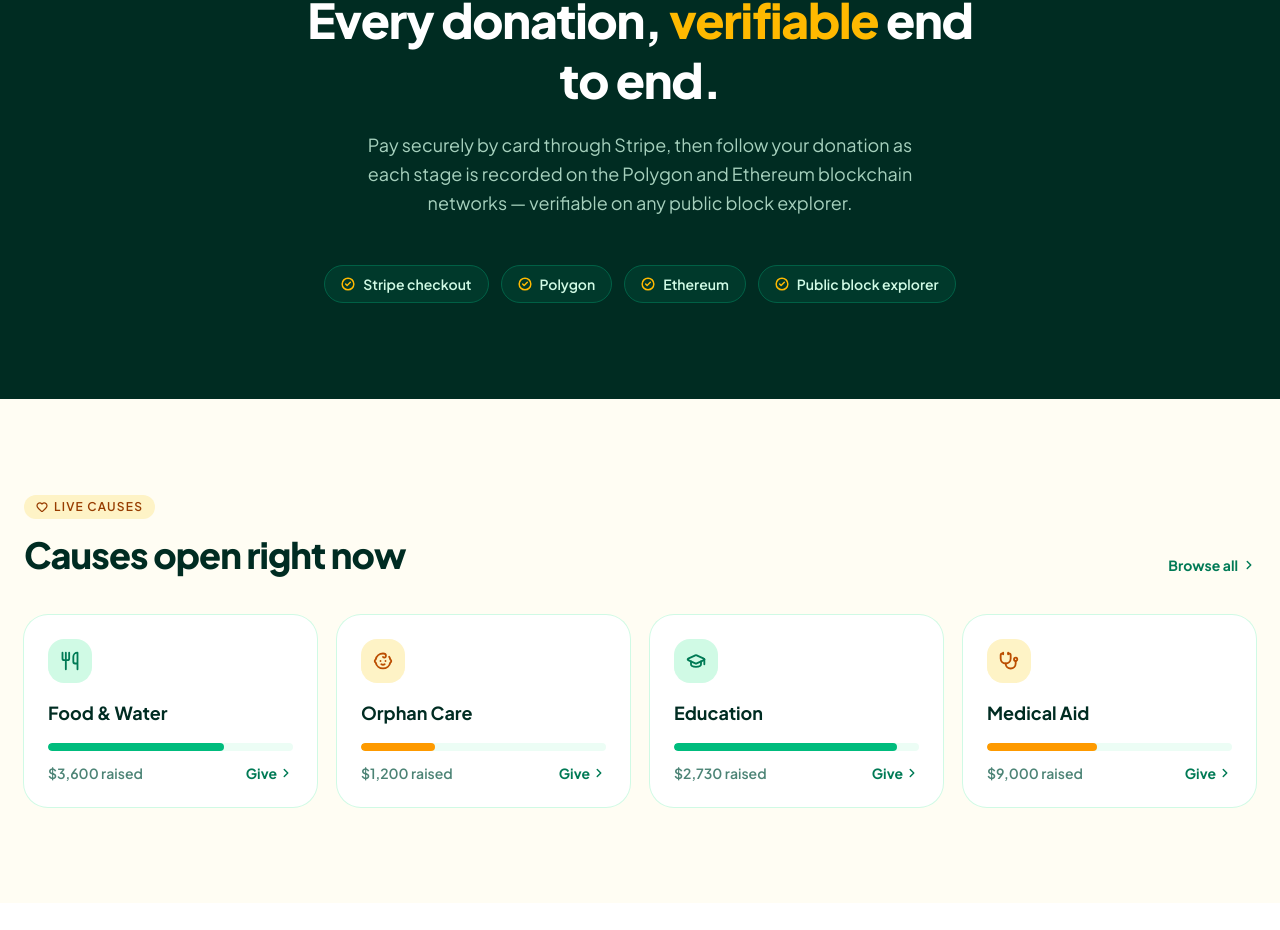
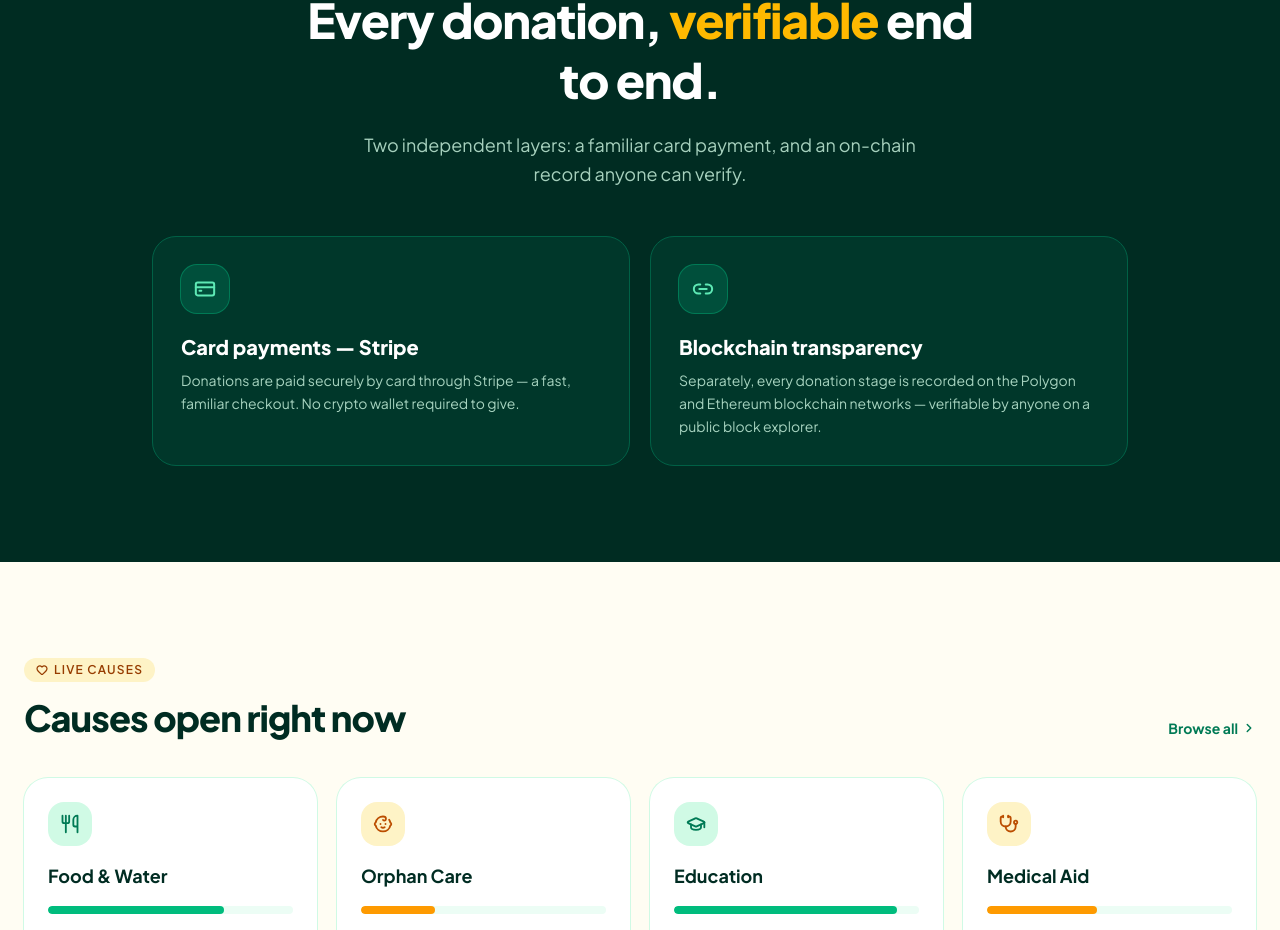
Before and after one commit to donatelink/fyp-donate-link, a Next.js app: page / in a window 1280 px wide. Shown: the part 3140-4070 px from the top of the page. Built offline with nearby package versions, Linux system fonts and the light colour scheme.

Commit message:
Split on-chain section into separate Stripe + blockchain cards
Co-Authored-By: Claude Opus 4.8 (1M context) <noreply@anthropic.com>

```diff
--- a/pages/index.jsx
+++ b/pages/index.jsx
@@ -9,6 +9,7 @@ import {
   CheckCircle2,
   ChevronRight,
   Clock,
+  CreditCard,
   Droplets,
   FileText,
   Globe,
@@ -381,7 +382,6 @@ function Features() {
 }
 
 function Blockchain() {
-  const networks = ["Stripe checkout", "Polygon", "Ethereum", "Public block explorer"];
   return (
     <section id="chain" className="bg-emerald-950">
       <div className="mx-auto max-w-5xl px-6 py-24 text-center">
@@ -392,19 +392,30 @@ function Blockchain() {
           Every donation, <span className="text-amber-400">verifiable</span> end to end.
         </h2>
         <p className="mx-auto mt-5 max-w-xl text-lg leading-relaxed text-emerald-100/80">
-          Pay securely by card through Stripe, then follow your donation as each stage is recorded
-          on the Polygon and Ethereum blockchain networks — verifiable on any public block explorer.
+          Two independent layers: a familiar card payment, and an on-chain record anyone can verify.
         </p>
 
-        <div className="mt-12 flex flex-wrap items-center justify-center gap-3">
-          {networks.map((b) => (
-            <span
-              key={b}
-              className="inline-flex items-center gap-2 rounded-full border border-emerald-800 bg-emerald-900/40 px-4 py-2 text-sm font-semibold text-emerald-100"
-            >
-              <CheckCircle2 size={14} strokeWidth={2.5} className="text-amber-400" /> {b}
+        <div className="mt-12 grid gap-5 text-left sm:grid-cols-2">
+          <div className="rounded-3xl border border-emerald-800 bg-emerald-900/30 p-7">
+            <span className="flex h-12 w-12 items-center justify-center rounded-2xl bg-emerald-900 text-emerald-300 ring-1 ring-emerald-700">
+              <CreditCard size={22} strokeWidth={2.2} />
             </span>
-          ))}
+            <h3 className="mt-5 text-xl font-extrabold text-white">Card payments — Stripe</h3>
+            <p className="mt-2 text-sm leading-relaxed text-emerald-100/80">
+              Donations are paid securely by card through Stripe — a fast, familiar checkout. No
+              crypto wallet required to give.
+            </p>
+          </div>
+          <div className="rounded-3xl border border-emerald-800 bg-emerald-900/30 p-7">
+            <span className="flex h-12 w-12 items-center justify-center rounded-2xl bg-emerald-900 text-emerald-300 ring-1 ring-emerald-700">
+              <Link2 size={22} strokeWidth={2.2} />
+            </span>
+            <h3 className="mt-5 text-xl font-extrabold text-white">Blockchain transparency</h3>
+            <p className="mt-2 text-sm leading-relaxed text-emerald-100/80">
+              Separately, every donation stage is recorded on the Polygon and Ethereum blockchain
+              networks — verifiable by anyone on a public block explorer.
+            </p>
+          </div>
         </div>
       </div>
     </section>
```
